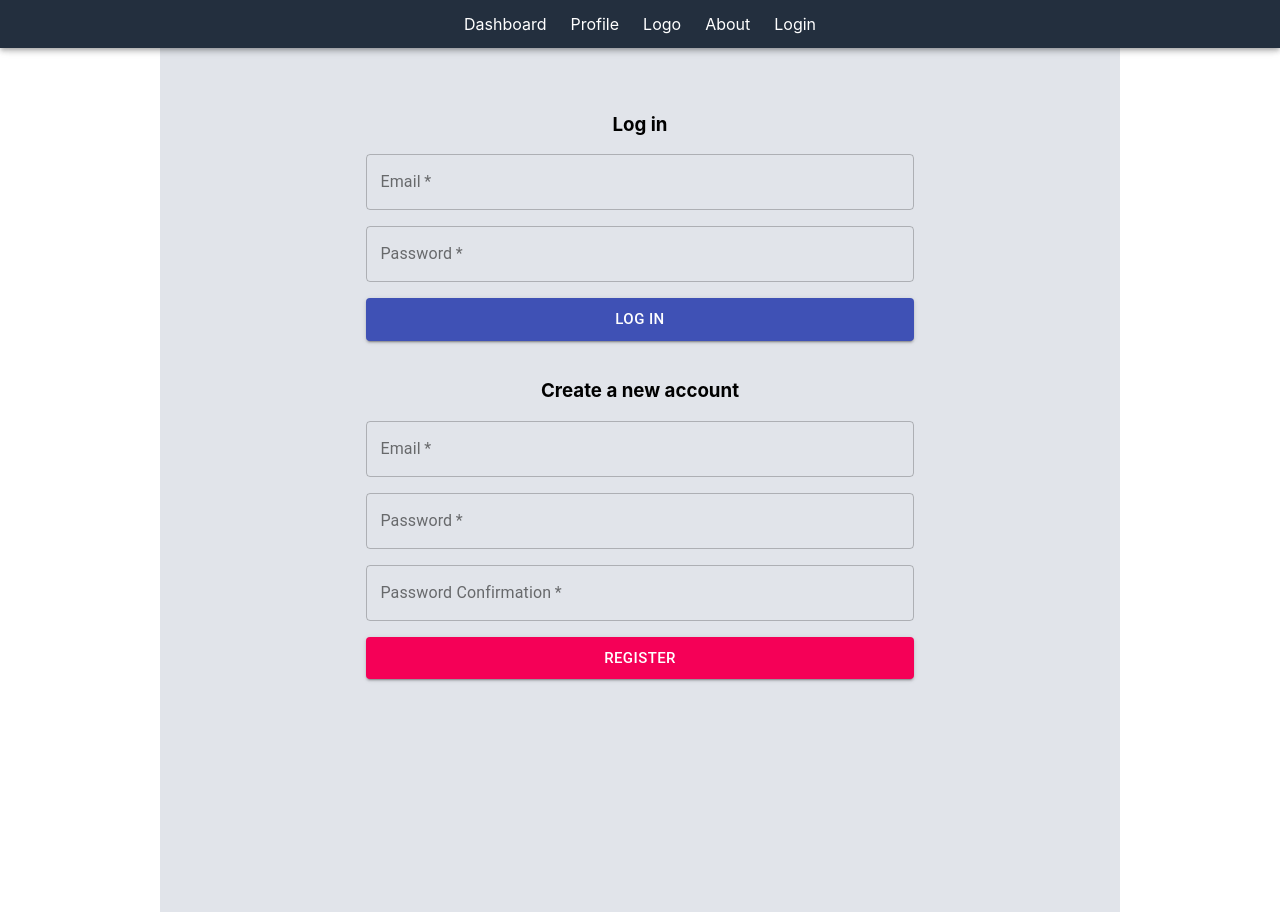
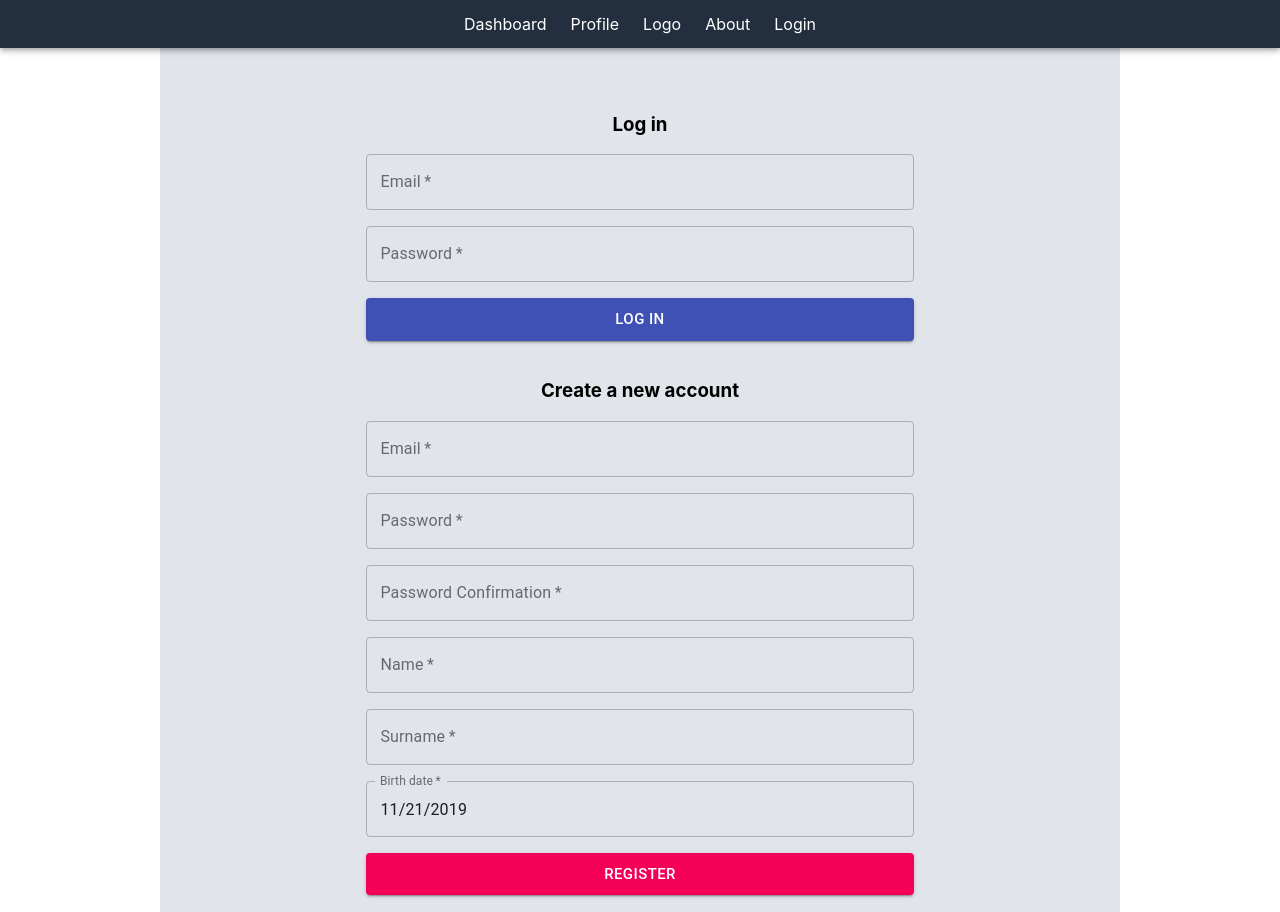
Before and after one commit to lukasz-starosta/cloud-computing, a React (Create React App) app: page /login in a window 1280 px wide. Built offline with nearby package versions, Linux system fonts and the light colour scheme; no server answers.

Commit message:
Expand user registration

```diff
--- a/package.json
+++ b/package.json
@@ -3,8 +3,11 @@
   "version": "0.1.0",
   "private": true,
   "dependencies": {
+    "@date-io/date-fns": "^1.3.11",
     "@material-ui/core": "^4.6.1",
     "@material-ui/icons": "^4.5.1",
+    "@material-ui/pickers": "^3.2.8",
+    "date-fns": "^2.0.0-beta.5",
     "firebase": "^7.4.0",
     "react": "^16.11.0",
     "react-dom": "^16.11.0",
--- a/src/api/database.js
+++ b/src/api/database.js
@@ -32,7 +32,7 @@ const database = {
   },
 
   async getPosts() {
-    const parentPromise = await this.getAllFromCollection('users');
+    const parentPromise = await this.getAllFromCollection("users");
     const users = parentPromise.docs;
     const createPost = (username, postId, post) => ({
       username,
@@ -45,14 +45,25 @@ const database = {
     const posts = [];
 
     for (let i = 0; i < users.length; i++) {
-      const resultPromise = await this.getAllFromCollection(`users/${users[i].id}/posts`);
+      const resultPromise = await this.getAllFromCollection(
+        `users/${users[i].id}/posts`
+      );
 
       posts.push(
-        ...resultPromise.docs.map(doc => createPost(users[i].data().name, doc.id, doc.data()))
+        ...resultPromise.docs.map(doc =>
+          createPost(users[i].data().name, doc.id, doc.data())
+        )
       );
     }
 
     return posts;
+  },
+
+  async setUser(user) {
+    const users = this.collection("users");
+    const uid = user.uid;
+    delete user.uid;
+    users.doc(uid).set(user);
   }
 };
 
--- a/src/pages/login.jsx
+++ b/src/pages/login.jsx
@@ -4,6 +4,8 @@ import TextField from "@material-ui/core/TextField";
 import { makeStyles } from "@material-ui/core/styles";
 import Button from "@material-ui/core/Button";
 import firebase from "firebase";
+import { DatePicker } from "@material-ui/pickers";
+import database from "../api/database";
 
 const useStyles = makeStyles(theme => ({
   wrapper: {
@@ -29,17 +31,31 @@ const Login = ({ history }) => {
   const [data, setData] = useState({
     email: "",
     password: "",
-    passwordConfirm: ""
+    passwordConfirm: "",
+    birthDate: new Date(),
+    name: "",
+    surname: ""
   });
 
   const classes = useStyles();
 
   const handleRegistration = () => {
+    const createUser = async user => {
+      await database.setUser({
+        uid: user.uid,
+        email: data.email,
+        name: data.name,
+        surname: data.surname,
+        birthDate: data.birthDate
+      });
+    };
+
     if (data.password === data.passwordConfirm) {
       firebase
         .auth()
         .createUserWithEmailAndPassword(data.email, data.password)
-        .then(() => {
+        .then(result => {
+          createUser(result.user);
           history.push("/dashboard");
         })
         .catch(error => {
@@ -68,6 +84,7 @@ const Login = ({ history }) => {
           className={classes.field}
           required
           variant="outlined"
+          type="email"
           label="Email"
           onChange={event => {
             event.persist();
@@ -138,6 +155,44 @@ const Login = ({ history }) => {
             });
           }}
         />
+        <TextField
+          className={classes.field}
+          required
+          variant="outlined"
+          label="Name"
+          onChange={event => {
+            event.persist();
+            setData(rest => {
+              return { ...rest, name: event.target.value };
+            });
+          }}
+        />
+        <TextField
+          className={classes.field}
+          required
+          variant="outlined"
+          label="Surname"
+          onChange={event => {
+            event.persist();
+            setData(rest => {
+              return { ...rest, surname: event.target.value };
+            });
+          }}
+        />
+        <DatePicker
+          required
+          className={classes.field}
+          variant="inline"
+          inputVariant="outlined"
+          label="Birth date"
+          value={data.birthDate}
+          onChange={date => {
+            setData(rest => {
+              return { ...rest, birthDate: date };
+            });
+          }}
+          format="MM/dd/yyyy"
+        />
         <Button
           variant="contained"
           color="secondary"
```
Also changed, not shown: src/App.js (+22 -18 lines), 1 other file (tests, documents, lock files or other folders).
